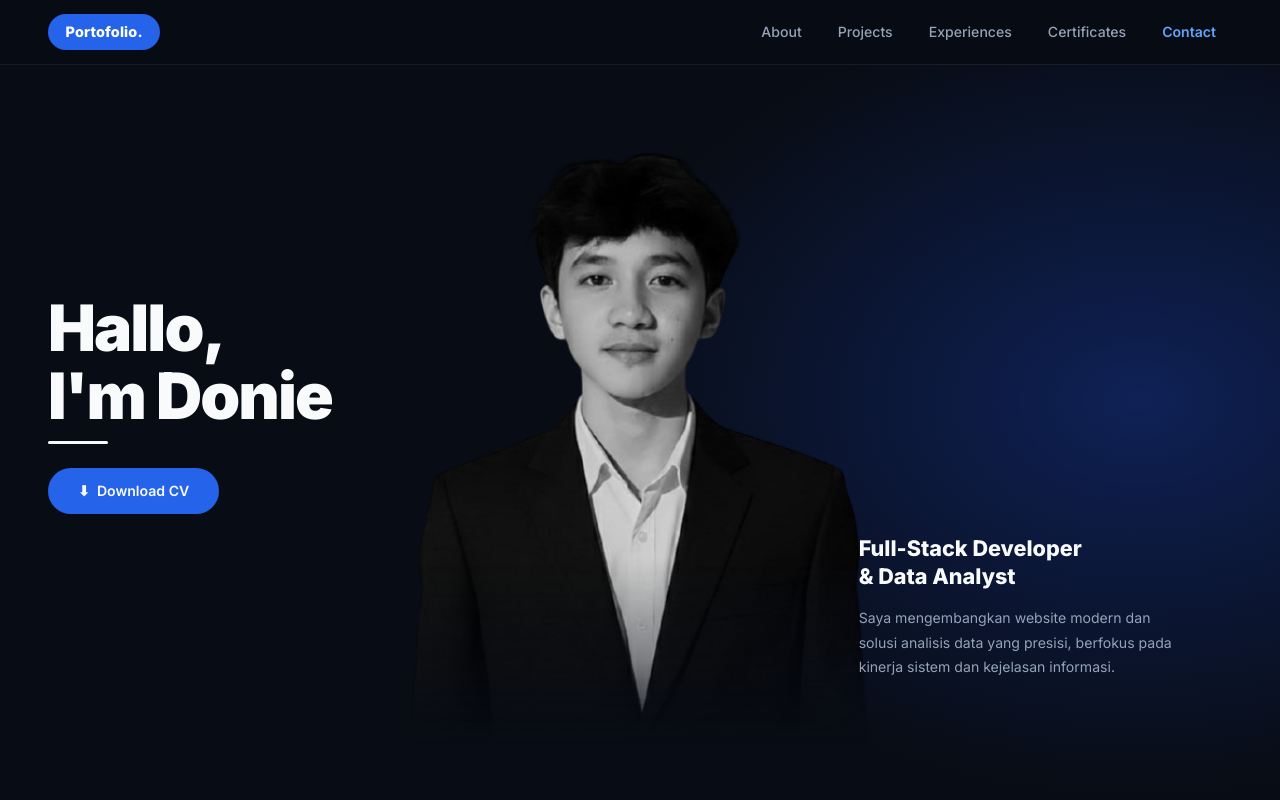
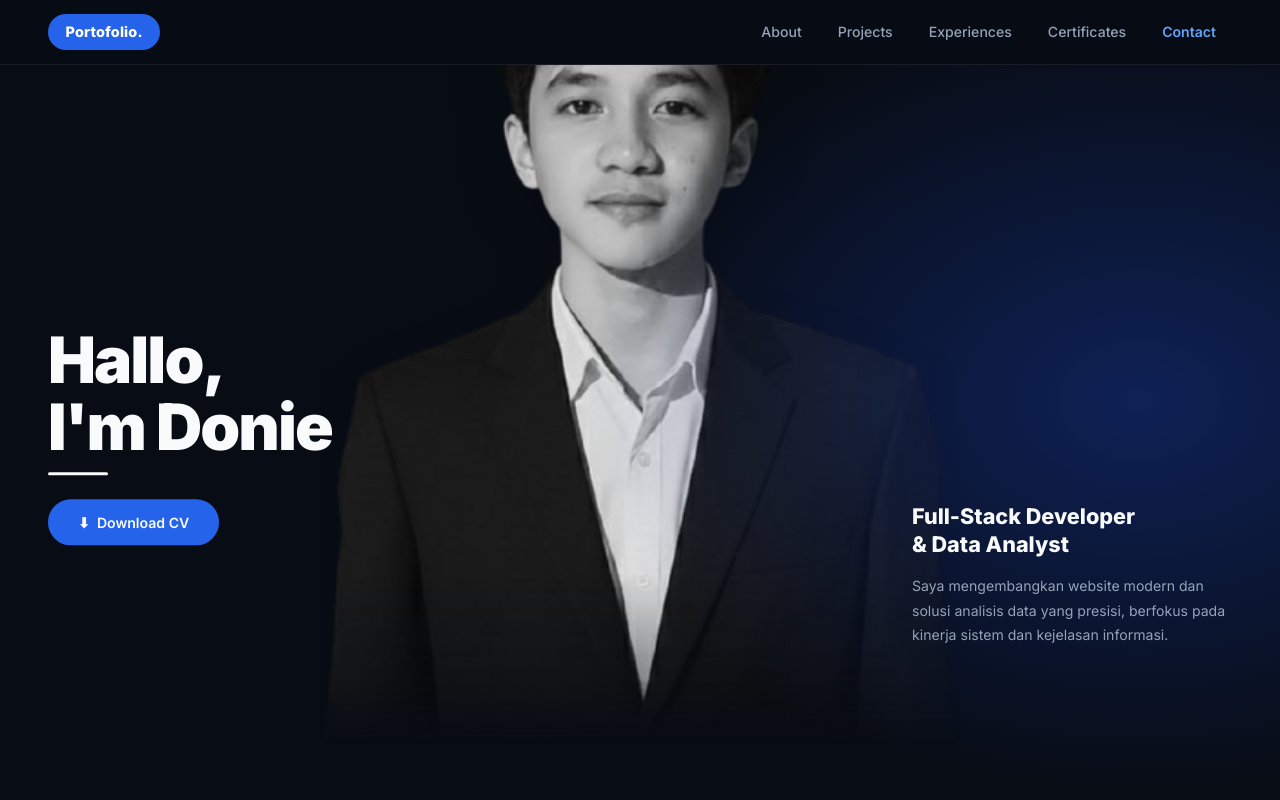
Before and after one commit to dmakapeli-prog/doni-portfolio, a Next.js app: page / in a window 1280 px wide. Shown: the top 800 px of the page. Built offline with nearby package versions, Linux system fonts and the light colour scheme.

Commit message:
UI Polish: Refactor Hero section using absolute positioning for precise text alignment and image scaling to match Oyan 1:1

```diff
--- a/app/globals.css
+++ b/app/globals.css
@@ -223,27 +223,20 @@ img { max-width: 100%; display: block; }
 }
 
 .hero-photo {
-  width: 100%;
-  height: 100%;
-  max-height: 85vh;
-  object-fit: contain;
-  object-position: bottom center;
   display: block;
-  /* Grayscale — exactly like reference */
-  filter: grayscale(100%) contrast(1.08) brightness(0.9);
   /* Fade bottom edge into background */
   -webkit-mask-image: linear-gradient(
     to top,
     transparent 0%,
-    rgba(0, 0, 0, 0.6) 10%,
-    black 22%,
+    rgba(0, 0, 0, 0.6) 8%,
+    black 20%,
     black 100%
   );
   mask-image: linear-gradient(
     to top,
     transparent 0%,
-    rgba(0, 0, 0, 0.6) 10%,
-    black 22%,
+    rgba(0, 0, 0, 0.6) 8%,
+    black 20%,
     black 100%
   );
 }
@@ -909,16 +902,10 @@ img { max-width: 100%; display: block; }
    RESPONSIVE
    ============================================================ */
 @media (max-width: 1024px) {
-  .hero-grid { grid-template-columns: 1fr 1fr; }
-  .hero-center { grid-column: 1 / -1; order: -1; }
-  .hero-portrait { max-width: 280px; aspect-ratio: 1; border-radius: 50%; }
   .projects-grid { grid-template-columns: repeat(2, 1fr); }
 }
 
 @media (max-width: 768px) {
-  .hero-grid { grid-template-columns: 1fr; text-align: center; }
-  .hero-left { align-items: center; }
-  .hero-desc { text-align: center; margin: 0 auto; }
   .about-grid { grid-template-columns: 1fr; }
   .about-photo-frame { max-width: 280px; margin: 0 auto; aspect-ratio: 1; }
   .projects-grid { grid-template-columns: 1fr; }
--- a/app/page.js
+++ b/app/page.js
@@ -77,17 +77,26 @@ function Navbar() {
 }
 
 /* ==============================================================
-   HERO SECTION — 3 kolom: Teks | Foto | Role+Desc
+   HERO SECTION — Absolute Positioning: Foto di Tengah, Teks Kiri & Kanan
    ============================================================== */
 function HeroSection() {
   const ref = useReveal();
 
   return (
     <section id="hero" className="hero-section">
-      <div ref={ref} className="grid grid-cols-1 md:grid-cols-3 gap-8 max-w-7xl mx-auto w-full min-h-[85vh] px-6 lg:px-12 hero-grid">
+      <div ref={ref} className="flex relative w-full h-[85vh] max-w-7xl mx-auto overflow-hidden px-6 lg:px-12">
 
-        {/* KIRI — Greeting + CV Button */}
-        <div className="flex flex-col justify-center items-start h-full hero-left">
+        {/* TENGAH — Portrait Photo (Absolut) */}
+        <div className="absolute inset-0 flex justify-center items-end z-0 fade-up fd2">
+          <img
+            src="/donie-profile.png"
+            alt="Donie Makapeli — Full-Stack Developer & Data Analyst"
+            className="hero-photo w-[85%] md:w-[65%] lg:w-[50%] max-w-2xl h-auto object-contain object-bottom grayscale drop-shadow-2xl"
+          />
+        </div>
+
+        {/* KIRI — Greeting + CV Button (Absolut & Sejajar Navbar) */}
+        <div className="absolute left-6 lg:left-12 top-1/2 -translate-y-1/2 flex flex-col items-start z-10 pt-16 hero-left">
           <div className="fade-up">
             <h1 className="hero-greeting">
               Hallo,<br />I&apos;m Donie
@@ -101,17 +110,8 @@ function HeroSection() {
           </div>
         </div>
 
-        {/* TENGAH — Portrait Photo */}
-        <div className="flex justify-center items-end h-full hero-center fade-up fd2">
-          <img
-            src="/donie-profile.png"
-            alt="Donie Makapeli — Full-Stack Developer & Data Analyst"
-            className="hero-photo scale-110 md:scale-120 lg:scale-125 origin-bottom"
-          />
-        </div>
-
-        {/* KANAN — Role & Description */}
-        <div className="flex flex-col justify-end items-start h-full pb-10 lg:pb-16 hero-right fade-up fd3">
+        {/* KANAN — Role & Description (Absolut & Rata Bawah) */}
+        <div className="absolute right-6 lg:right-12 bottom-12 lg:bottom-24 flex flex-col items-start z-10 max-w-sm hero-right fade-up fd3">
           <h2 className="hero-role">
             Full-Stack Developer<br />&amp; Data Analyst
           </h2>
```
